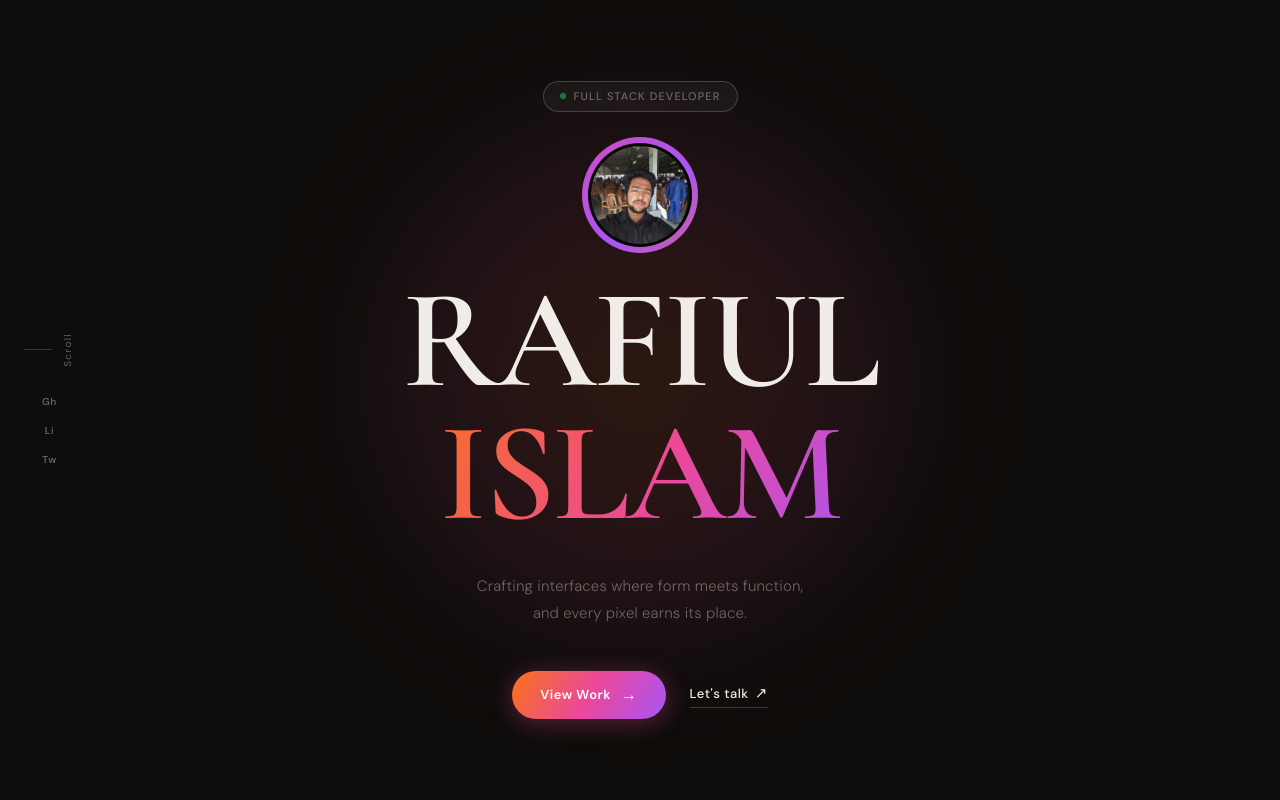
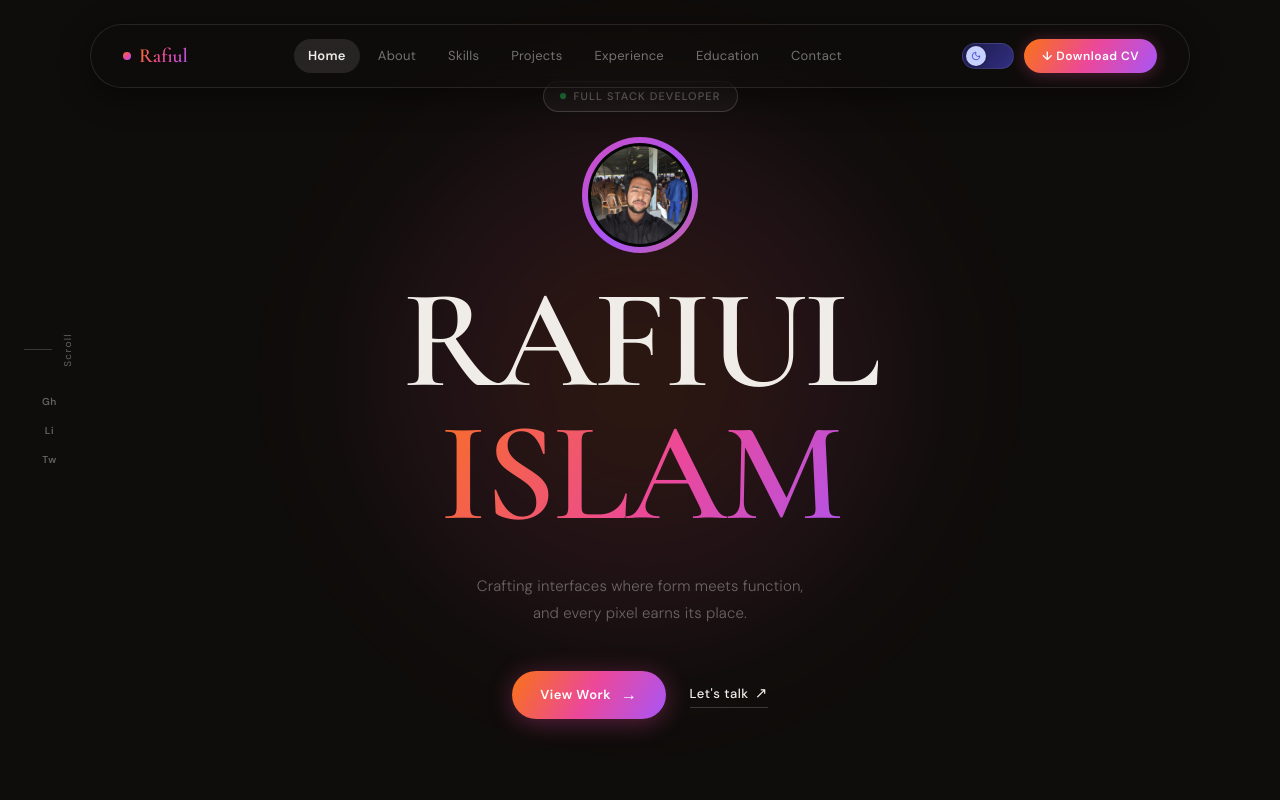
Before and after one commit to dev-rafiul/using-antigravity-portfolio-2, a React (Vite) app: page / in a window 1280 px wide. Shown: the top 800 px of the page. Built offline with nearby package versions, Linux system fonts and the light colour scheme.

Commit message:
update my school info

```diff
--- a/src/App.jsx
+++ b/src/App.jsx
@@ -49,7 +49,7 @@ function AppInner({ darkMode, toggleDarkMode }) {
       {/* Cursor glow */}
       <div id="cursor-glow" />
 
-      {/* <InteractiveNavbar activeSection={activeSection} theme={darkMode ? 'dark' : 'light'} toggleDarkMode={toggleDarkMode} /> */}
+      <InteractiveNavbar activeSection={activeSection} theme={darkMode ? 'dark' : 'light'} toggleDarkMode={toggleDarkMode} />
 
       <div className="flex-grow w-full relative z-10">
         <Routes>
--- a/src/components/Education.jsx
+++ b/src/components/Education.jsx
@@ -18,7 +18,7 @@ const educationData = [
   {
     id: 2,
     degree: 'Secondary School Certificate (SSC)',
-    institution: 'Motijheel Government High School',
+    institution: 'Muslim Modern Academy',
     period: '2014 – 2022',
     grade: 'GPA 5.00 / 4.21',
     type: 'School',
```
Also changed, not shown: src/components/Hero.jsx (line endings or trailing spaces).
